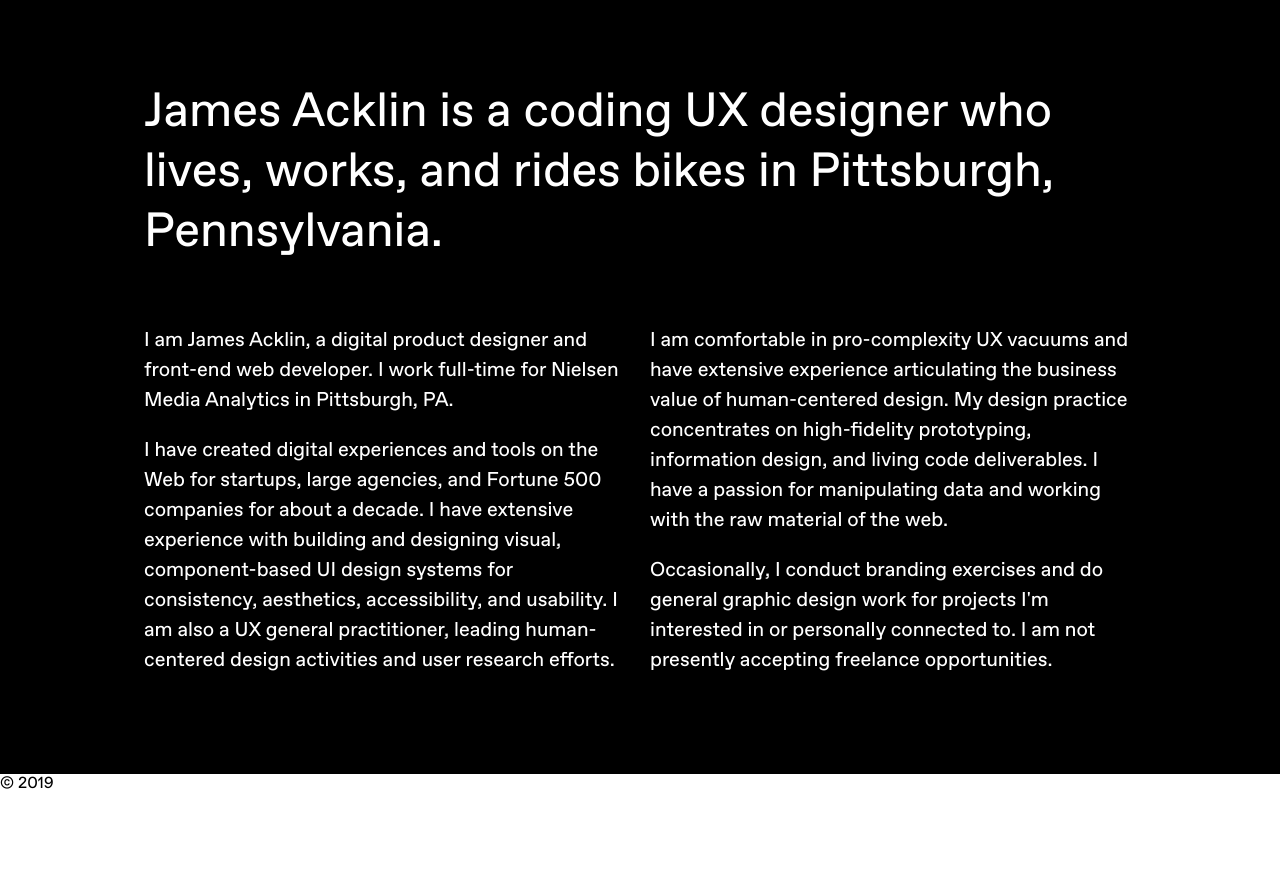
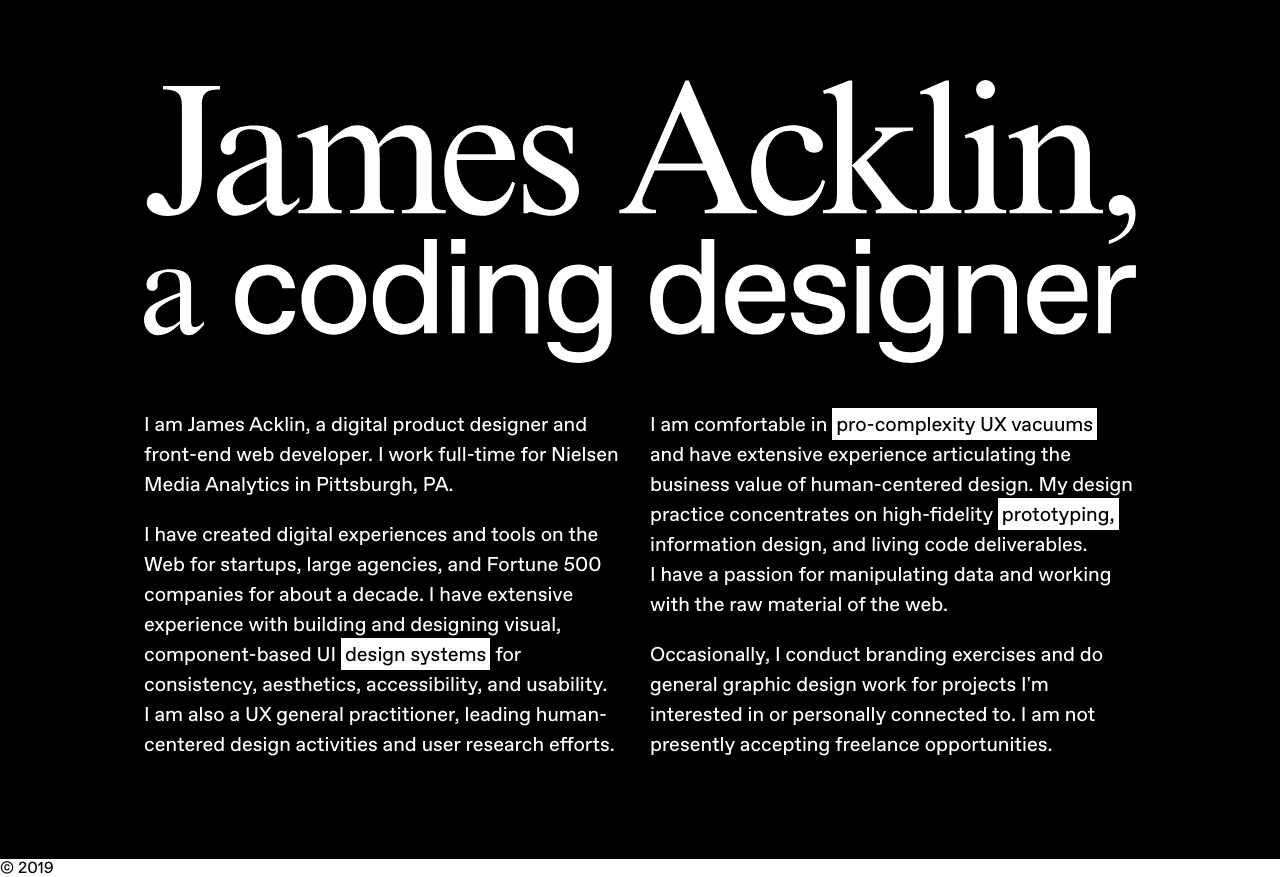
Before and after one commit to jamesacklin/james-acklin-site, a Gatsby site: page / in a window 1280 px wide. Before the commit the page ends 800 px from the top, so only its background shows below. Built offline with nearby package versions, Linux system fonts and the light colour scheme; Gatsby itself is replaced by a stand-in of ours.

Commit message:
headline and styling

```diff
--- a/src/pages/index.js
+++ b/src/pages/index.js
@@ -6,6 +6,7 @@ import tachyons from "tachyons"
 
 import Layout from "../components/layout"
 import SEO from "../components/seo"
+import HeadlineSVG from '../images/headline.svg'
 
 const Intro = styled.div.attrs({
   className: `pv3-m pv5-l`
@@ -15,7 +16,13 @@ const Intro = styled.div.attrs({
 `
 
 const Headline = styled.h1.attrs({
-  className: `f2 f1-l mt0 pa3 center mw8 lh-title`
+  className: `f2 f1-l ma0 pa3 center mw8 lh-title`
+})``
+
+const Image = styled.img.attrs({
+  src: HeadlineSVG,
+  alt: `James Acklin, a coding designer`,
+  className: `center`
 })``
 
 const Autobiography = styled.div.attrs({
@@ -34,18 +41,22 @@ const Autobiography = styled.div.attrs({
   }
 `
 
+const Highlight = styled.span.attrs({
+  className: `black bg-white di pa1`
+})``
+
 const IndexPage = () => (
   <Layout>
     <SEO title="Home" />
     <Intro>
       <Headline>
-        James Acklin is a coding UX designer who lives, works, and rides bikes in Pittsburgh, Pennsylvania.
+        <Image />
       </Headline>
       <Autobiography>
-        <p>I am James Acklin, a digital product designer and front-end web developer. I work full-time for Nielsen Media Analytics in Pittsburgh, PA.</p>
-        <p>I have created digital experiences and tools on the Web for startups, large agencies, and Fortune 500 companies for about a decade. I have extensive experience with building and designing visual, component-based UI design systems for consistency, aesthetics, accessibility, and usability. I am also a UX general practitioner, leading human-centered design activities and user research efforts.</p>
-        <p>I am comfortable in pro-complexity UX vacuums and have extensive experience articulating the business value of human-centered design. My design practice concentrates on high-fidelity prototyping, information design, and living code deliverables. I have a passion for manipulating data and working with the raw material of the web.</p>
-        <p>Occasionally, I conduct branding exercises and do general graphic design work for projects I'm interested in or personally connected to. I am not presently accepting freelance opportunities.</p>
+        <p>I&nbsp;am James Acklin, a digital product designer and front-end web developer. I&nbsp;work full-time for Nielsen Media Analytics in Pittsburgh,&nbsp;PA.</p>
+        <p>I&nbsp;have created digital experiences and tools on the Web for startups, large agencies, and Fortune 500 companies for about a decade. I&nbsp;have extensive experience with building and designing visual, component-based UI <Highlight>design systems</Highlight> for consistency, aesthetics, accessibility, and usability. I&nbsp;am also a UX general practitioner, leading human-centered design activities and user research&nbsp;efforts.</p>
+        <p>I&nbsp;am comfortable in <Highlight>pro-complexity UX vacuums</Highlight> and have extensive experience articulating the business value of human-centered design. My design practice concentrates on high-fidelity <Highlight>prototyping,</Highlight> information design, and living code deliverables. I&nbsp;have a passion for manipulating data and working with the raw material of the&nbsp;web.</p>
+        <p>Occasionally, I conduct branding exercises and do general graphic design work for projects I'm interested in or personally connected to. I am not presently accepting freelance&nbsp;opportunities.</p>
       </Autobiography>
     </Intro>
   </Layout>
```
Also changed, not shown: src/images/headline.svg (added).
